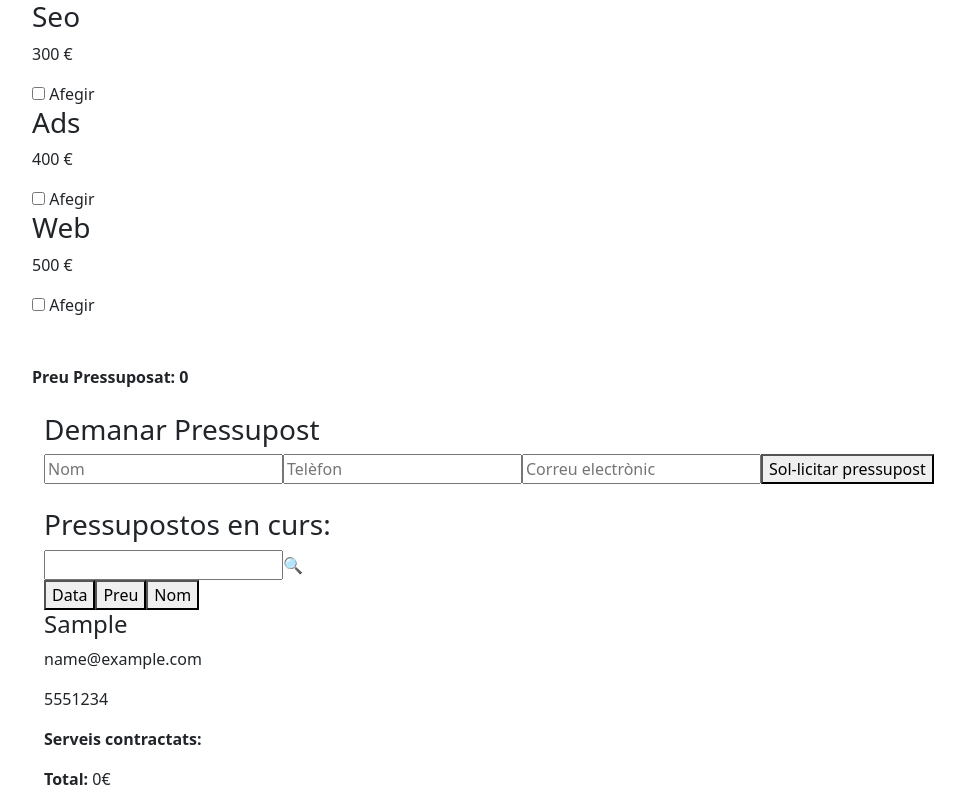
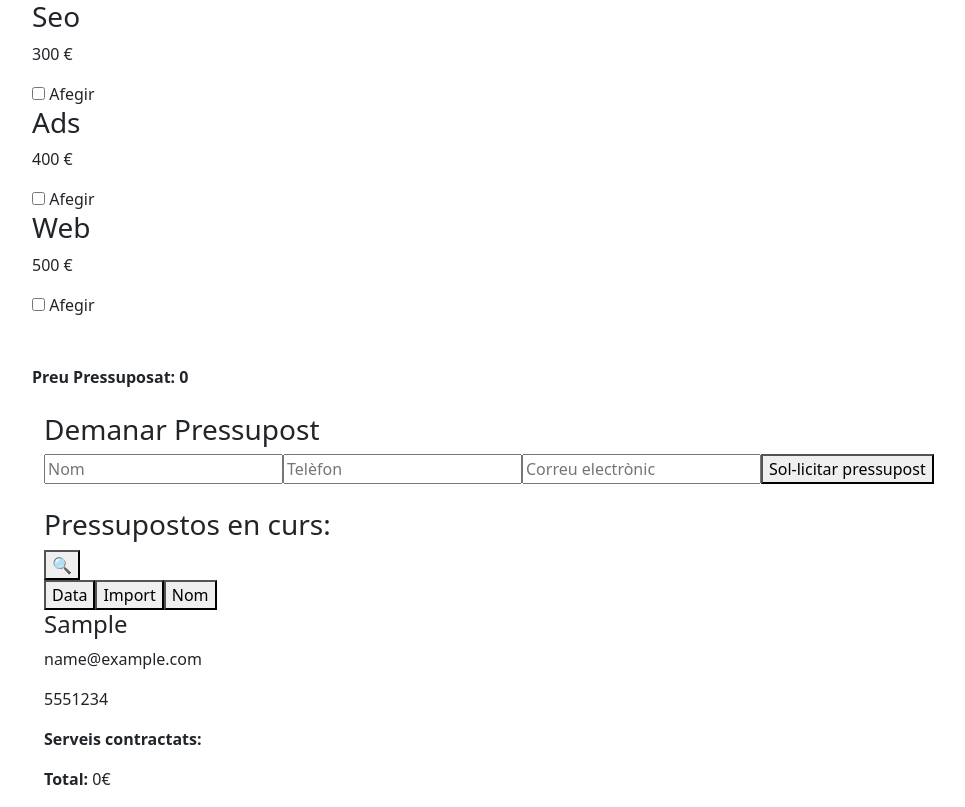
Before and after one commit to tutto-beep-bot/S6-budgets-app, an Angular app: page / in a window 1280 px wide. Both pictures are taken after typing "Sample", "5551234", "name@example.com" into the empty fields and a click on the button "Sol-licitar pressupost". Shown: the whole page, without its empty margins (50-1015 px from the left). Built offline with nearby package versions, Linux system fonts and the light colour scheme.

Commit message:
search icon implemented and working.

```diff
--- a/src/app/budget-list/budget-list.component.html
+++ b/src/app/budget-list/budget-list.component.html
@@ -3,19 +3,25 @@
 
     @if (budgets().length > 0) {
         <div class="header-row">
-            <div class="search-container">
+            <div class="search-container" [class.expanded]="isSearchOpen()">
+                @if (isSearchOpen()) {
                 <input
                 type="text"
                 [value]="searchTerm()"
                 (input)="updateSearch($event)"
-                aria-label="Buscar Client"
+                [class.visible]="isSearchOpen()"
+                class="search-input"
+                (blur)="toggleSearch()"
                 >
-                <span class="search-icon">🔍</span>
+                }
+                <button type="button" class="search-button" (click)="toggleSearch()">
+                    🔍
+                </button>
             </div>
 
             <div class="sort-buttons">
                 <button (click)="setSort('date')">Data</button>
-                <button (click)="setSort('price')">Preu</button>
+                <button (click)="setSort('price')">Import</button>
                 <button (click)="setSort('name')">Nom</button>
             </div>
         </div>
--- a/src/app/budget-list/budget-list.component.ts
+++ b/src/app/budget-list/budget-list.component.ts
@@ -12,23 +12,25 @@ export class BudgetListComponent {
 
   sortType = signal<'date' | 'price' | 'name'>('date');
   searchTerm = signal('');
+  isSearchOpen = signal(false);
 
   constructor(private budgetService: BudgetService) {}
 
   budgets = computed(() => {
-    const list = this.budgetService.getBudgets()();
+    const list = this.budgetService.budgets();
     const search = this.searchTerm().toLowerCase();
+    const filtered = list.filter(b => b.name.toLowerCase().includes(search));
 
-    const filtered = list.filter(b => b.name.toLowerCase().includes(search));
+    console.log('Filtrado: ', search);
 
     switch (this.sortType()) {
       case 'price':
-        return [...list].sort((a, b) => b.total - a.total);
+        return [...filtered].sort((a, b) => b.total - a.total);
       case 'name':
-        return [...list].sort((a, b) => a.name.localeCompare(b.name));
+        return [...filtered].sort((a, b) => a.name.localeCompare(b.name));
       case 'date':
       default:
-        return [...list].sort(
+        return [...filtered].sort(
           (a, b) => new Date(b.date).getTime() - new Date(a.date).getTime()
         );
     }
@@ -39,8 +41,12 @@ export class BudgetListComponent {
   }
 
   updateSearch(event: Event){
-    const value = (event.target as HTMLInputElement).value;
-    this.searchTerm.set(value)
+    const input = event.target as HTMLInputElement;
+    this.searchTerm.set(input.value)
+  }
+
+  toggleSearch() {
+    this.isSearchOpen.update(open => !open)
   }
 
 }
--- a/src/app/client-form/client-form.component.html
+++ b/src/app/client-form/client-form.component.html
@@ -10,4 +10,3 @@
   </form>
 </div>
 <br>
-<app-budget-list></app-budget-list>
--- a/src/app/client-form/client-form.component.ts
+++ b/src/app/client-form/client-form.component.ts
@@ -1,10 +1,9 @@
 import { Component, EventEmitter, Output } from '@angular/core';
 import { EmailValidator, FormBuilder, FormGroup, ReactiveFormsModule, Validators } from '@angular/forms';
-import { BudgetListComponent } from '../budget-list/budget-list.component';
 
 @Component({
   selector: 'app-client-form',
-  imports: [ReactiveFormsModule, BudgetListComponent],
+  imports: [ReactiveFormsModule],
   standalone: true,
   templateUrl: './client-form.component.html',
   styleUrl: './client-form.component.css'
--- a/src/app/services/budget.service.ts
+++ b/src/app/services/budget.service.ts
@@ -17,7 +17,9 @@ export class BudgetService {
         this.budgetList.update(current => [...current, budget]);
     }
 
-    getBudgets(){
-        return this.budgetList.asReadonly();
-    }
+    // getBudgets(){
+    //     return this.budgetList.asReadonly();
+    // }
+
+    readonly budgets = this.budgetList.asReadonly();
 }
--- a/src/app/welcome/welcome.component.html
+++ b/src/app/welcome/welcome.component.html
@@ -29,5 +29,6 @@
     <div class="client-form">
         <app-client-form (formSubmitted)="handleClientForm($event)"></app-client-form>
     </div>
+    <app-budget-list></app-budget-list>
 
 </div>
--- a/src/app/welcome/welcome.component.ts
+++ b/src/app/welcome/welcome.component.ts
@@ -4,10 +4,11 @@ import { CommonModule } from '@angular/common';
 import { PanelComponent } from '../panel/panel.component';
 import { BudgetService } from '../services/budget.service';
 import { ClientFormComponent } from '../client-form/client-form.component';
+import { BudgetListComponent } from '../budget-list/budget-list.component';
 
 @Component({
   selector: 'app-welcome',
-  imports: [ReactiveFormsModule, CommonModule, PanelComponent, ClientFormComponent],
+  imports: [ReactiveFormsModule, CommonModule, PanelComponent, ClientFormComponent, BudgetListComponent],
   standalone: true,
   templateUrl: './welcome.component.html',
   styleUrl: './welcome.component.css'
```
